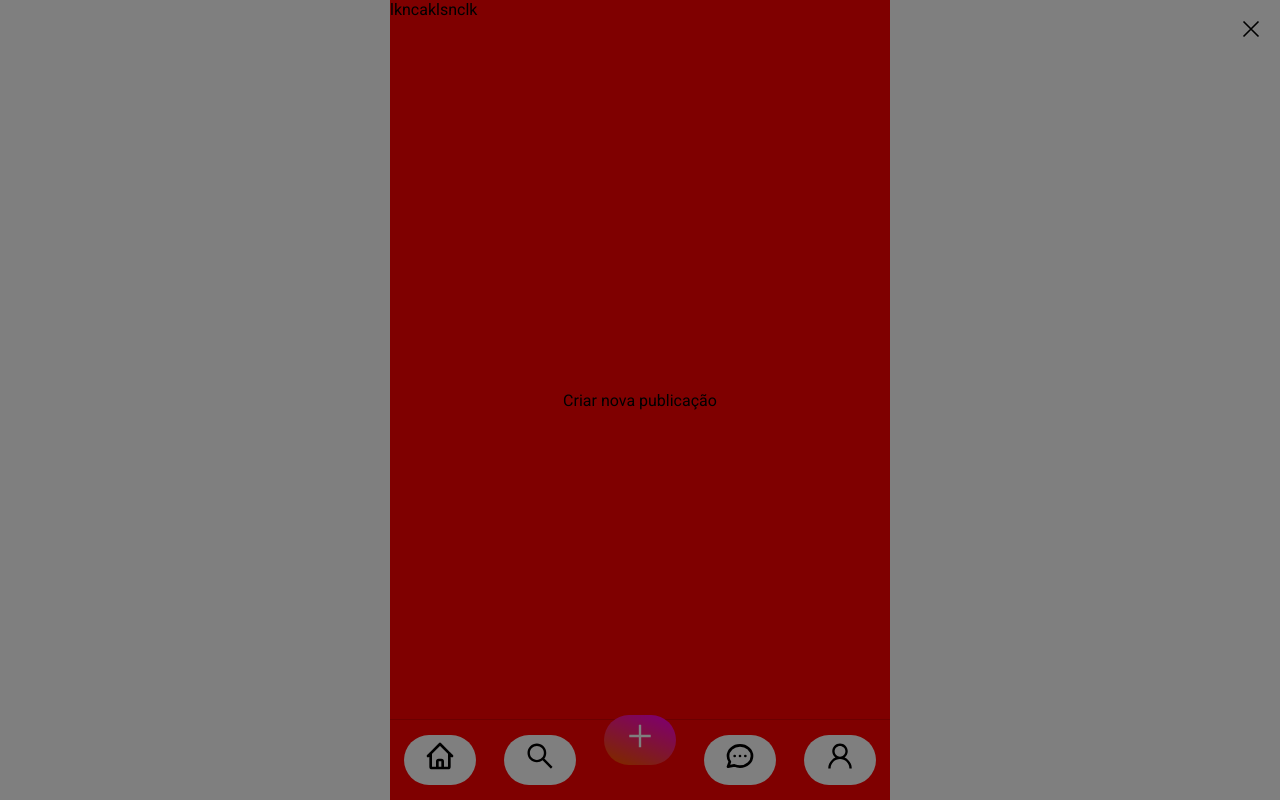
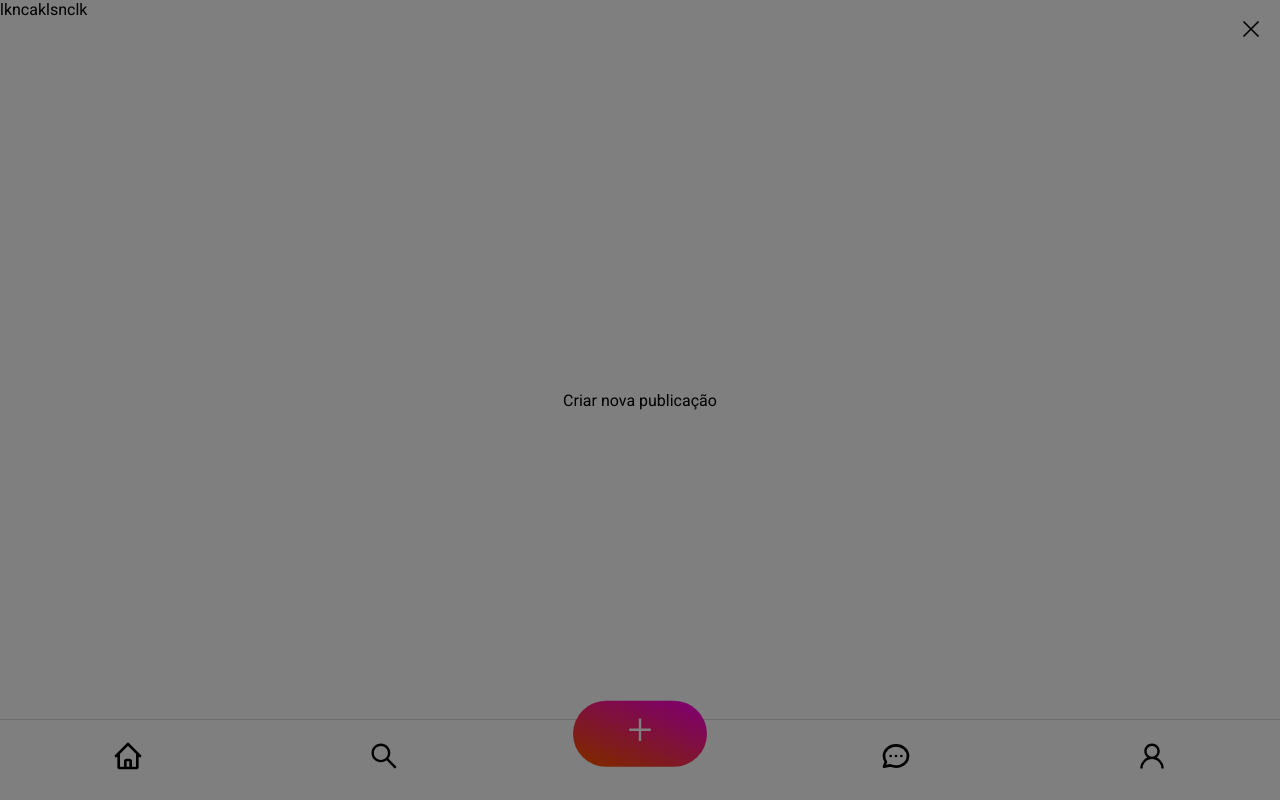
Before and after one commit to AlisonSimiao/photo-app, a Next.js app: page /feed in a window 1280 px wide. Built offline with nearby package versions, Linux system fonts and the light colour scheme.

Commit message:
fix(auth layout): grid feed

```diff
--- /dev/null
+++ b/next.config.js
@@ -0,0 +1,6 @@
+module.exports = {
+    compiler: {
+      // see https://styled-components.com/docs/tooling#babel-plugin for more info on the options.
+      styledComponents: true
+    }
+}
--- a/src/components/Layout/Auth.tsx
+++ b/src/components/Layout/Auth.tsx
@@ -1,11 +1,19 @@
 import React, { useState } from 'react'
+import styled from 'styled-components'
 import { LayoutProps } from '.'
 import CreatePost from '../CreatePost'
 import Mobile from '../Menu/mobile'
 import { Content, Wraper } from './styles'
 
+const Test = styled.div`
+  display: flex;
+`
+
 function Auth({ Component, pageProps }: LayoutProps) {
   const [open, setOpen] = useState(true)
+  const styles = {
+    display:  ''
+  }
   return (
     <Wraper>
       <Content>
@@ -13,7 +21,7 @@ function Auth({ Component, pageProps }: LayoutProps) {
         <Mobile close={ () => setOpen(false) } open={() => setOpen(true)}/>
         {open && <CreatePost  close={()=> setOpen(false)} />}
       </Content>
-    </Wraper>
+      </Wraper>
   )
 }
 
--- a/src/components/Layout/styles.ts
+++ b/src/components/Layout/styles.ts
@@ -1,16 +1,18 @@
-import styled from "styled-components";
+import styled from "styled-components"
+
+export const Test = styled.div`
+    background-color: green;
+    color: green;
+`
 
 export const Wraper = styled.div`
-    display: flex ;
-
+    display: flex;
+    flex-direction: column;
     justify-content: center;
 `
 
 export const Content = styled.div`
-    background-color: red;
     display: grid;
-    width: min(60vw, 500px);
+    grid-template-rows: 1fr 10vh;
     height: 100vh;
-
-    grid-template-rows: 4fr 10vh;
 `
--- a/src/pages/_app.tsx
+++ b/src/pages/_app.tsx
@@ -12,9 +12,7 @@ function MyApp({ Component, pageProps } : app.AppProps) {
     <ContextLayoutProvider>
 
       <Layout Component={Component}  pageProps={ pageProps } />
-
-    </ContextLayoutProvider>
-    <ToastContainer
+      <ToastContainer
             position="top-right"
             autoClose={5000}
             hideProgressBar={false}
@@ -25,6 +23,8 @@ function MyApp({ Component, pageProps } : app.AppProps) {
             draggable
             pauseOnHover
           />
+    </ContextLayoutProvider>
+
   </>
 }
 
--- a/src/pages/api/auth/signin.ts
+++ b/src/pages/api/auth/signin.ts
@@ -8,7 +8,7 @@ export default async function handler(
   res: NextApiResponse
 ) {
   if(! (req.method === "POST") )
-    return res.status(500).json({messae: "not implement"})
+    return res.status(501).json({messae: "not implement"})
 
     try{
         const data = JSON.parse(req.body) as User;
--- a/src/stored/hook/useLayout.ts
+++ b/src/stored/hook/useLayout.ts
@@ -1,5 +1,6 @@
 import { useContext } from "react";
-import { contextLayout, valuesLayout } from "../context/LayoutProvider";
+import { valuesLayout } from "../../components/Layout";
+import { contextLayout} from "../context/LayoutProvider";
 
 export default function useLayout() : valuesLayout{
     return  useContext(contextLayout);
--- a/src/styles/globals.ts
+++ b/src/styles/globals.ts
@@ -5,13 +5,13 @@ export const GlobalStyle = createGlobalStyle`
         padding: 0;
         margin: 0;
         box-sizing: border-box;
+        text-rendering: optimizeSpeed;
     }
 
     body{
         width: 100vw;
         height: 100vh;
         font-family: 'Roboto', sans-serif;
-        position: relative;
     }
 
 
--- a/tsconfig.json
+++ b/tsconfig.json
@@ -18,6 +18,6 @@
     "outDir": "dist",
 
   },
-  "include": ["next-env.d.ts", "**/*.ts", "**/*.tsx", "src/pages/_document.js"],
+  "include": ["next-env.d.ts", "**/*.ts", "**/*.tsx", "src/pages/_document.js", "next.config.js"],
   "exclude": ["node_modules"]
 }
```
Also changed, not shown: src/components/Form/Login/index.tsx (+5 -2 lines), src/components/Layout/index.tsx (+4 -3 lines), .babelrc (deleted).
